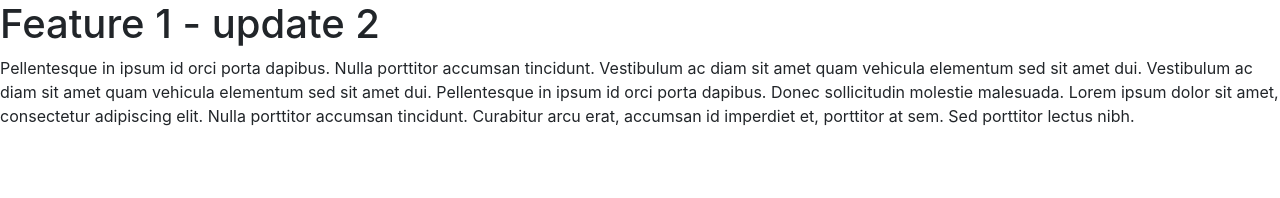
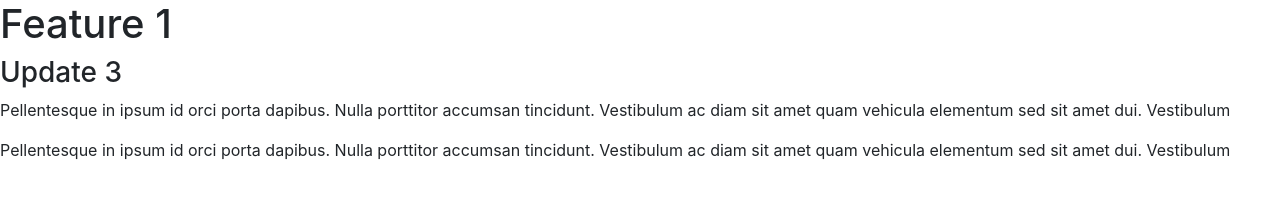
Before and after one commit to hunginf/HTMLTemplate, a plain HTML site: page index.html in a window 1280 px wide. Drawn offline with nearby package versions, Linux system fonts and the light colour scheme.

Commit message:
feature_1 - update 3

```diff
--- a/index.html
+++ b/index.html
@@ -18,8 +18,10 @@
     <![endif]-->
   </head>
   <body>
-    <h1>Feature 1 - update 2</h1>
-    <p>Pellentesque in ipsum id orci porta dapibus. Nulla porttitor accumsan tincidunt. Vestibulum ac diam sit amet quam vehicula elementum sed sit amet dui. Vestibulum ac diam sit amet quam vehicula elementum sed sit amet dui. Pellentesque in ipsum id orci porta dapibus. Donec sollicitudin molestie malesuada. Lorem ipsum dolor sit amet, consectetur adipiscing elit. Nulla porttitor accumsan tincidunt. Curabitur arcu erat, accumsan id imperdiet et, porttitor at sem. Sed porttitor lectus nibh.</p>
+    <h1>Feature 1</h1>
+    <h3>Update 3</h3>
+    <p>Pellentesque in ipsum id orci porta dapibus. Nulla porttitor accumsan tincidunt. Vestibulum ac diam sit amet quam vehicula elementum sed sit amet dui. Vestibulum</p>
+    <p>Pellentesque in ipsum id orci porta dapibus. Nulla porttitor accumsan tincidunt. Vestibulum ac diam sit amet quam vehicula elementum sed sit amet dui. Vestibulum</p>
     <!-- jQuery (necessary for Bootstrap's JavaScript plugins) -->
     <script src="https://ajax.googleapis.com/ajax/libs/jquery/1.12.4/jquery.min.js"></script>
     <!-- Include all compiled plugins (below), or include individual files as needed -->
```
